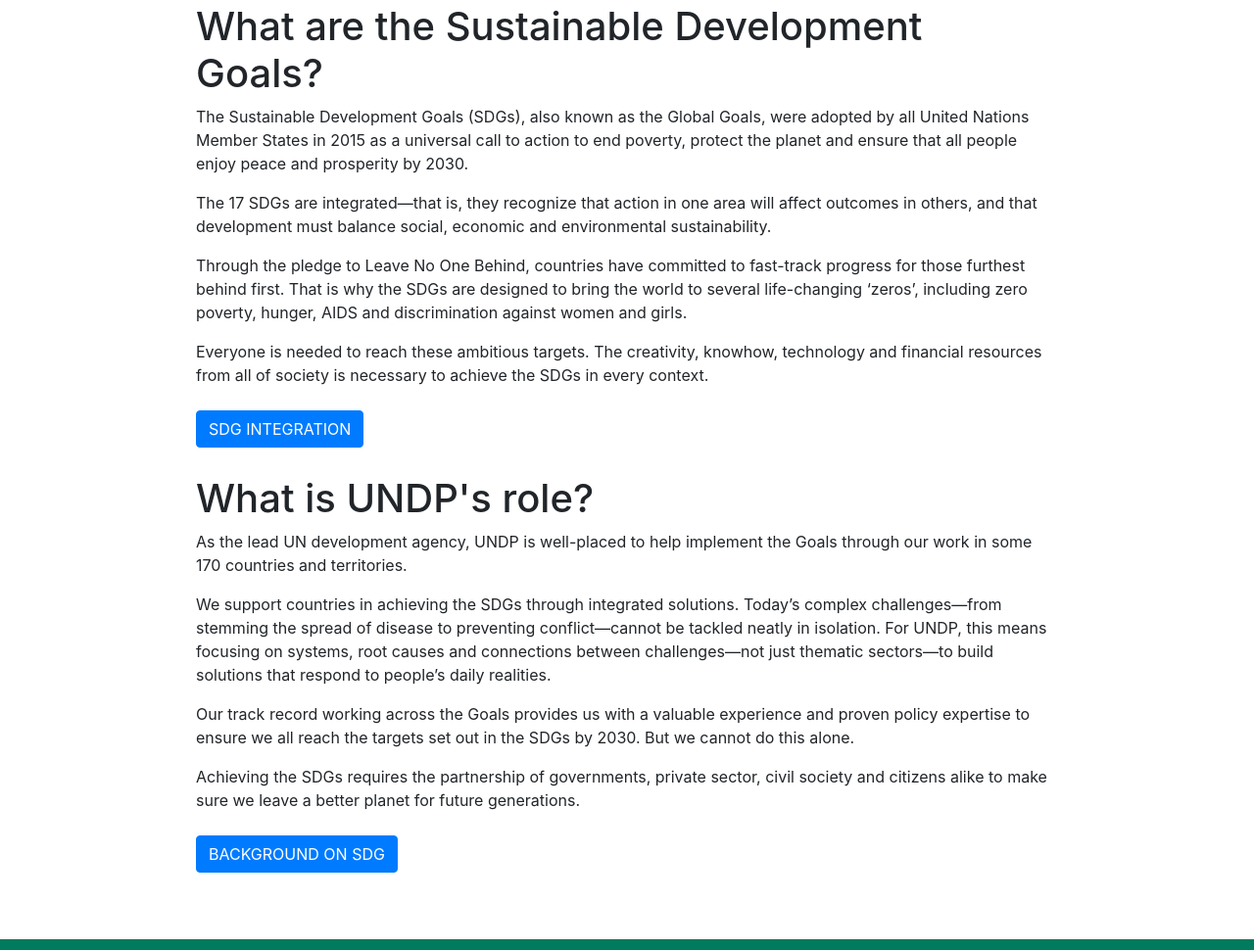
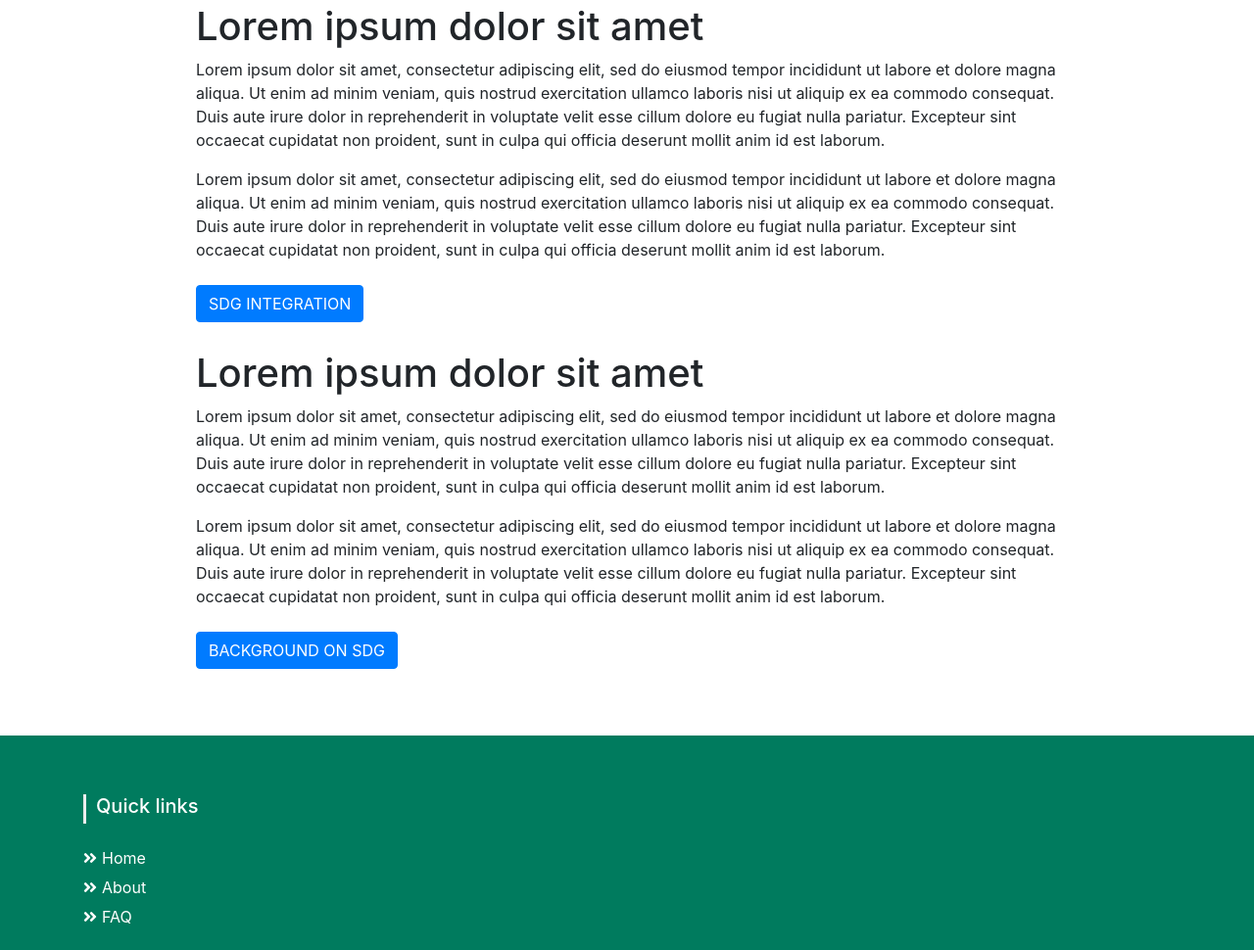
Before and after one commit to malapashish/static-undp, a plain HTML site: page index.html in a window 1280 px wide. Shown: the part 823-1793 px from the top of the page at 98% size. Drawn offline with nearby package versions, Linux system fonts and the light colour scheme.

Commit message:
Some content has been changed

```diff
--- a/index.html
+++ b/index.html
@@ -22,7 +22,7 @@
     <nav class="navbar navbar-expand-lg navbar-light navbar-bg">
         <a class="navbar-brand" href="#" style="padding: 0px;">
             <img src="logo.png" alt="componey-logo" class="logo" style="padding: 0px;">
-            <span class="logo_name">United nations Development</span>
+            <span class="logo_name">Lorem ipsum dolor</span>
         </a>
         <button class="navbar-toggler" type="button" data-toggle="collapse" data-target="#navbarTogglerDemo01"
             aria-controls="navbarTogglerDemo01" aria-expanded="false" aria-label="Toggle navigation">
@@ -81,48 +81,36 @@
     <section id="info">
         <div class="page_info">
             <div class="first_paragraph">
-                <h1 class="first_paragraph_title">What are the Sustainable Development Goals?</h1>
+                <h1 class="first_paragraph_title">Lorem ipsum dolor sit amet</h1>
                 <span class="first_paragraph_info">
-                    <p>The Sustainable Development Goals (SDGs), also known as the Global Goals, were adopted by all
-                        United
-                        Nations Member States in 2015 as a universal call to action to end poverty, protect the planet
-                        and
-                        ensure that all people enjoy peace and prosperity by 2030.</p>
-                    <p>The 17 SDGs are integrated—that is, they recognize that action in one area will affect outcomes
-                        in
-                        others, and that development must balance social, economic and environmental sustainability.</p>
-                    <p>Through the pledge to Leave No One Behind, countries have committed to fast-track progress for
-                        those
-                        furthest behind first. That is why the SDGs are designed to bring the world to several
-                        life-changing
-                        ‘zeros’, including zero poverty, hunger, AIDS and discrimination against women and girls.</p>
-                    <p>Everyone is needed to reach these ambitious targets. The creativity, knowhow, technology and
-                        financial resources from all of society is necessary to achieve the SDGs in every context.</p>
+                    <p>Lorem ipsum dolor sit amet, consectetur adipiscing elit, sed do eiusmod tempor incididunt ut
+                        labore et dolore magna aliqua. Ut enim ad minim veniam, quis nostrud exercitation ullamco
+                        laboris nisi ut aliquip ex ea commodo consequat. Duis aute irure dolor in reprehenderit in
+                        voluptate velit esse cillum dolore eu fugiat nulla pariatur. Excepteur sint occaecat cupidatat
+                        non proident, sunt in culpa qui officia deserunt mollit anim id est laborum.</p>
+                    <p>Lorem ipsum dolor sit amet, consectetur adipiscing elit, sed do eiusmod tempor incididunt ut
+                        labore et dolore magna aliqua. Ut enim ad minim veniam, quis nostrud exercitation ullamco
+                        laboris nisi ut aliquip ex ea commodo consequat. Duis aute irure dolor in reprehenderit in
+                        voluptate velit esse cillum dolore eu fugiat nulla pariatur. Excepteur sint occaecat cupidatat
+                        non proident, sunt in culpa qui officia deserunt mollit anim id est laborum.</p>
                 </span>
                 <a href="#" class="nav-link">
                     <input type="button" class="btn btn-primary para_button" value="SDG INTEGRATION">
                 </a>
             </div>
             <div class="second_paragraph">
-                <h1 class="second_paragraph_title">What is UNDP's role?</h1>
+                <h1 class="second_paragraph_title">Lorem ipsum dolor sit amet</h1>
                 <span class="second_paragraph_info">
-                    <p>As the lead UN development agency, UNDP is well-placed to help implement the Goals through our
-                        work
-                        in some 170 countries and territories.</p>
-                    <p>We support countries in achieving the SDGs through integrated solutions. Today’s complex
-                        challenges—from stemming the spread of disease to preventing conflict—cannot be tackled neatly
-                        in
-                        isolation. For UNDP, this means focusing on systems, root causes and connections between
-                        challenges—not just thematic sectors—to build solutions that respond to people’s daily
-                        realities.
-                    </p>
-                    <p>Our track record working across the Goals provides us with a valuable experience and proven
-                        policy
-                        expertise to ensure we all reach the targets set out in the SDGs by 2030. But we cannot do this
-                        alone.
-                    </p>
-                    <p>Achieving the SDGs requires the partnership of governments, private sector, civil society and
-                        citizens alike to make sure we leave a better planet for future generations.</p>
+                    <p>Lorem ipsum dolor sit amet, consectetur adipiscing elit, sed do eiusmod tempor incididunt ut
+                        labore et dolore magna aliqua. Ut enim ad minim veniam, quis nostrud exercitation ullamco
+                        laboris nisi ut aliquip ex ea commodo consequat. Duis aute irure dolor in reprehenderit in
+                        voluptate velit esse cillum dolore eu fugiat nulla pariatur. Excepteur sint occaecat cupidatat
+                        non proident, sunt in culpa qui officia deserunt mollit anim id est laborum.</p>
+                    <p>Lorem ipsum dolor sit amet, consectetur adipiscing elit, sed do eiusmod tempor incididunt ut
+                        labore et dolore magna aliqua. Ut enim ad minim veniam, quis nostrud exercitation ullamco
+                        laboris nisi ut aliquip ex ea commodo consequat. Duis aute irure dolor in reprehenderit in
+                        voluptate velit esse cillum dolore eu fugiat nulla pariatur. Excepteur sint occaecat cupidatat
+                        non proident, sunt in culpa qui officia deserunt mollit anim id est laborum.</p>
                 </span>
                 <a href="#" class="nav-link">
                     <input type="button" class="btn btn-primary" value="BACKGROUND ON SDG">
```
